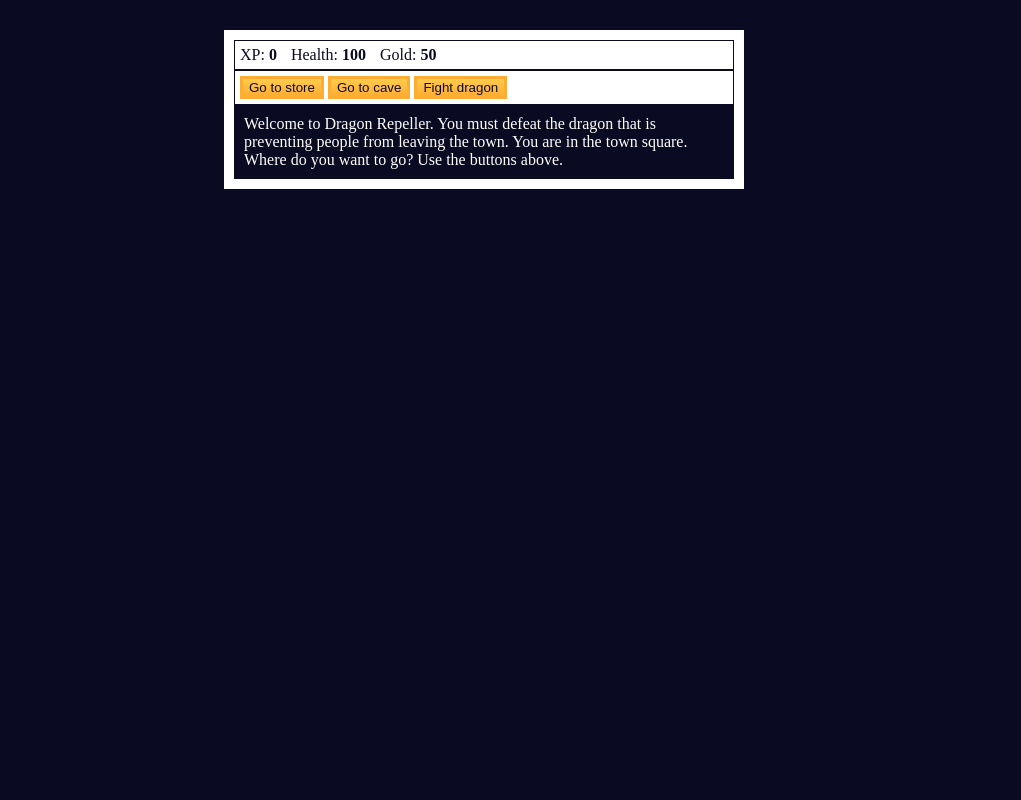
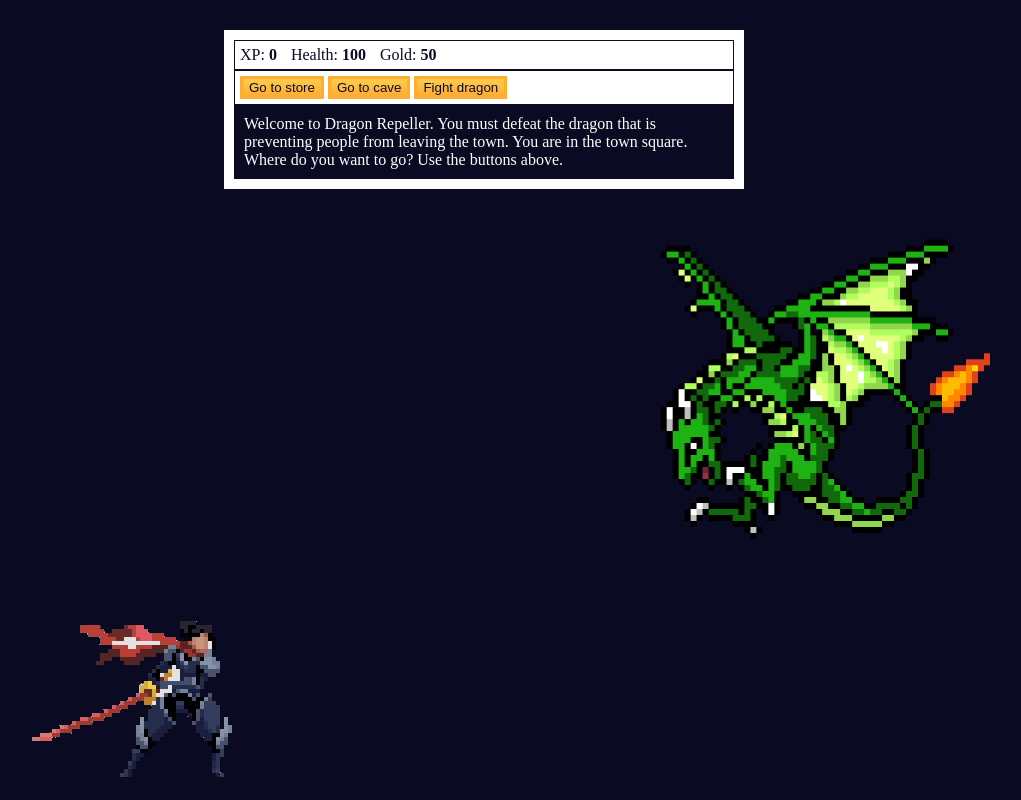
Before and after one commit to sandy3002/rpg-game, a plain HTML site: page index.html in a window 1280 px wide. Shown: the whole page, without its empty margins (156-1177 px from the left). Drawn offline with Linux system fonts and the light colour scheme; a script that the page names is missing.

Commit message:
added image

```diff
--- a/index.html
+++ b/index.html
@@ -25,6 +25,12 @@
         Welcome to Dragon Repeller. You must defeat the dragon that is preventing people from leaving the town. You are in the town square. Where do you want to go? Use the buttons above.
       </div>
     </div>
+
+    <div class="image">
+      <img class="i1" src="player.png" height="300px" >
+      <img class="i2" src="dragon.png" height="300px" >
+    </div>
+
     <script src="./script.js"></script>
   </body>
 </html>
--- a/styles.css
+++ b/styles.css
@@ -43,3 +43,14 @@ body {
     background-image: linear-gradient(#fecc4c, #ffac33);
     border: 3px solid #feac32;
   }
+
+  .image{
+    width: 90%;
+    padding-top: 50px;
+    display: flex;
+    justify-content: space-between;
+  }
+  .i1{
+    padding-top: 250px;
+    padding-left: 100px;
+  }
```
Also changed, not shown: dragon.png (added), player.png (added).
